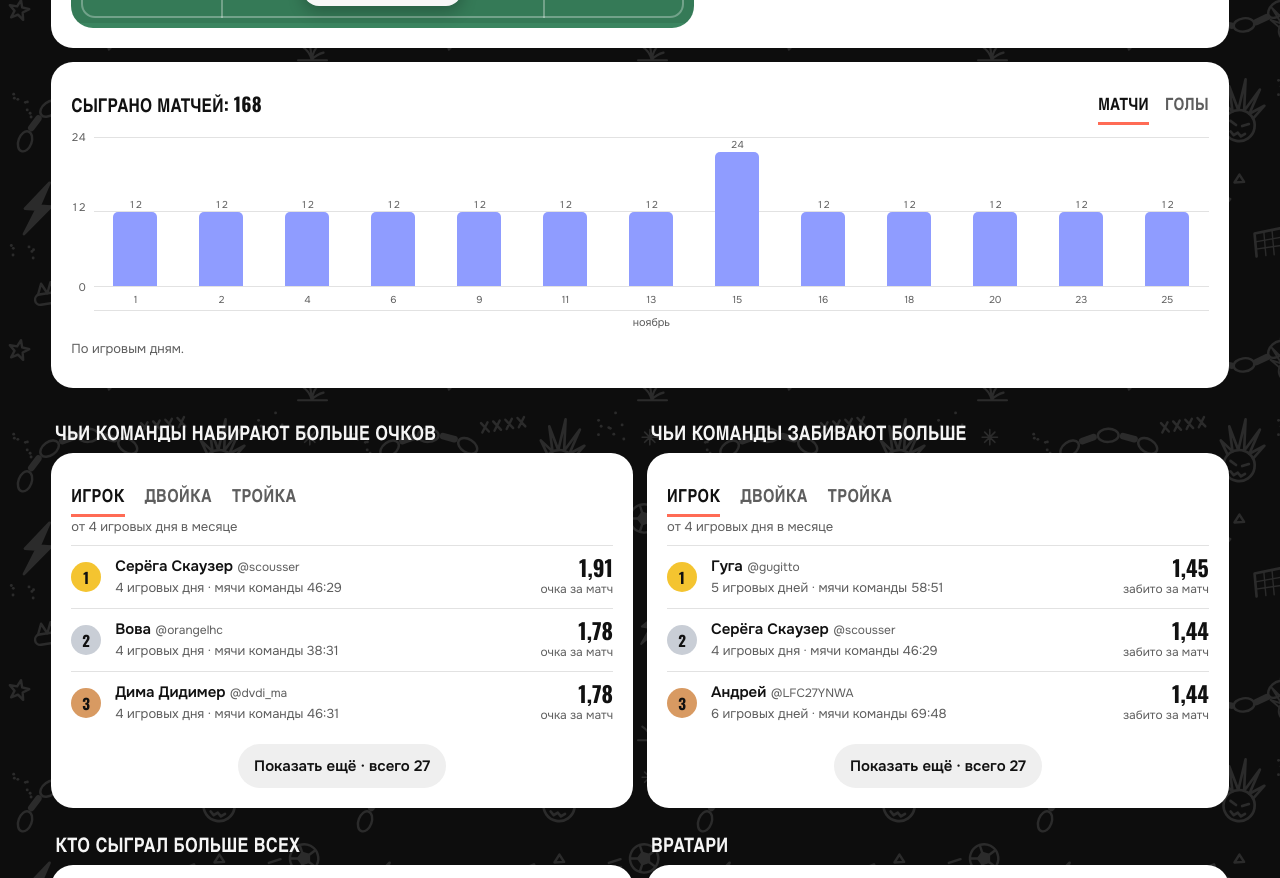
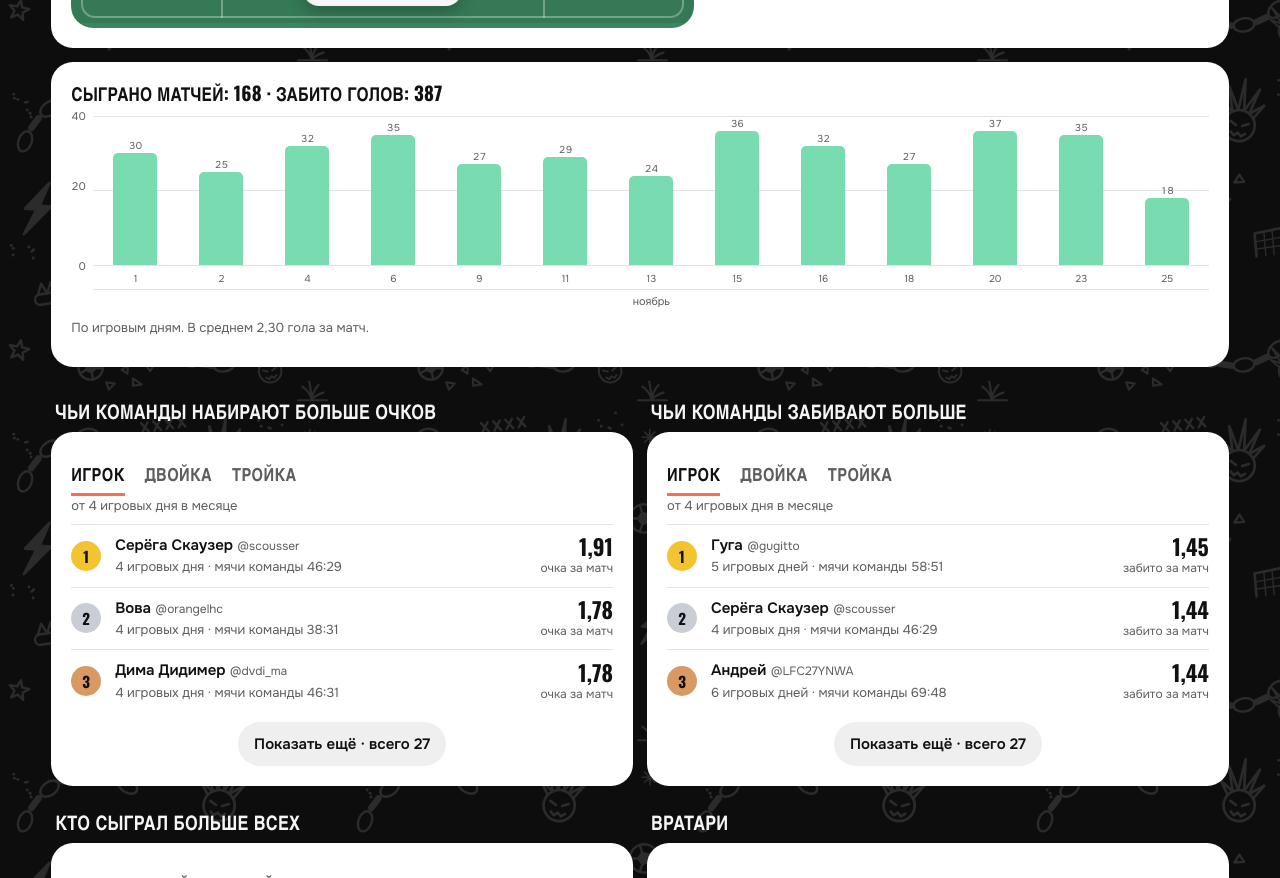
Before and after one commit to lfc27ynwa/fff-games, a plain HTML site: page index.html in a window 1280 px wide. Shown: the part 953-1831 px from the top of the page. Drawn offline with nearby package versions, Linux system fonts and the light colour scheme.

Commit message:
Month chart: goals only, matches and goals in the heading, goals per match
Co-Authored-By: Claude Fable 5.2 <noreply@anthropic.com>
Claude-Session: https://claude.ai/code/session_01NmXAwzFa2SzCCDyX8he5Bi

```diff
--- a/index.html
+++ b/index.html
@@ -964,7 +964,7 @@ function monthly(p) {
 const gcS = {all: 'd', mon: 'm', lg: 'gl', po: 'gl'};
 const GCM = {d: ['Игровые дни', 'Игровых дней', '--mustard', 'игровых дней'], m: ['Матчи', 'Сыграно матчей', '--peri', 'матчей'], gl: ['Голы', 'Забито голов', '--mint', 'голов']};
 const GC = {all: {els: ['#m-chart'], by: 'month', modes: ['d', 'm', 'gl'], evs: () => mEs},          // the same games as in the list under it
-            mon: {els: ['#tm-chart'], by: 'day', modes: ['m', 'gl'], evs: () => D.evenings.filter(e => e.date.slice(0, 7) === topM)},
+            mon: {els: ['#tm-chart'], by: 'day', modes: ['gl'], both: true, evs: () => D.evenings.filter(e => e.date.slice(0, 7) === topM)},
             lg: {els: ['#lg-chart'], by: 'day', modes: ['gl'], evs: () => D.evenings.filter(e => e.kind === 'ecl-league')},
             po: {els: ['#po-chart', '#br-chart'], by: 'day', modes: ['gl'], evs: () => D.evenings.filter(e => e.kind.startsWith('ecl-') && e.kind !== 'ecl-league')}};
 const evGoals = e => e.teams.reduce((a, t) => a + t.res[3], 0), evMatches = e => Math.round(e.teams.reduce((a, t) => a + t.res[0] + t.res[1] + t.res[2], 0) / 2);
@@ -974,9 +974,14 @@ function drawGC(id) {
   const B = c.by === 'month'
     ? D.months.map(m => { const v = val(evs.filter(e => e.date.slice(0, 7) === m)); return {l: monLbl(m), g: m.slice(0, 4), v, tip: `${MONN[+m.slice(5) - 1]} ${m.slice(0, 4)} — ${M[3]}: ${v}`}; })
     : evs.map(e => { const v = val([e]); return {l: +e.date.slice(8), g: MONN[+e.date.slice(5, 7) - 1].toLowerCase(), v, tip: `${wd(e.date)}, ${fd(e.date)} — ${M[3]}: ${v}`}; });
-  const html = !evs.length ? '' : `<div class="mch"><h3>${M[1]}: <b>${String(val(evs)).replace(/\B(?=(\d{3})+(?!\d))/g, ' ')}</b></h3>${c.modes.length > 1 ? `<div class="sw" role="group" data-gc="${id}" aria-label="Что показать">${c.modes.map(x => `<button type="button" data-v="${x}" aria-pressed="${x === k}">${GCM[x][0]}</button>`).join('')}</div>` : ''}</div>
+  const sp = n => String(n).replace(/\B(?=(\d{3})+(?!\d))/g, ' ');
+  const nm = evs.reduce((a, e) => a + evMatches(e), 0), ng = evs.reduce((a, e) => a + evGoals(e), 0);
+  // month of the digest: one chart (goals), the heading carries both totals, the note under it the goals per match
+  const head = c.both ? `Сыграно матчей: <b>${sp(nm)}</b><span class="cwd"> · </span><br class="cnr">Забито голов: <b>${sp(ng)}</b>` : `${M[1]}: <b>${sp(val(evs))}</b>`;
+  const note = (c.by === 'month' ? 'По месяцам.' : 'По игровым дням.') + (c.both && nm ? ` В среднем ${dec(ng / nm, 2)} гола за матч.` : '');
+  const html = !evs.length ? '' : `<div class="mch"><h3>${head}</h3>${c.modes.length > 1 ? `<div class="sw" role="group" data-gc="${id}" aria-label="Что показать">${c.modes.map(x => `<button type="button" data-v="${x}" aria-pressed="${x === k}">${GCM[x][0]}</button>`).join('')}</div>` : ''}</div>
     ${barChart(B, M[2])}
-    <p class="ex" style="font-size:13px;margin-top:8px">${c.by === 'month' ? 'По месяцам.' : 'По игровым дням.'}</p>`;
+    <p class="ex" style="font-size:13px;margin-top:8px">${note}</p>`;
   for (const q of c.els) $(q).innerHTML = html;
 }
 function analytics(p) {
```
